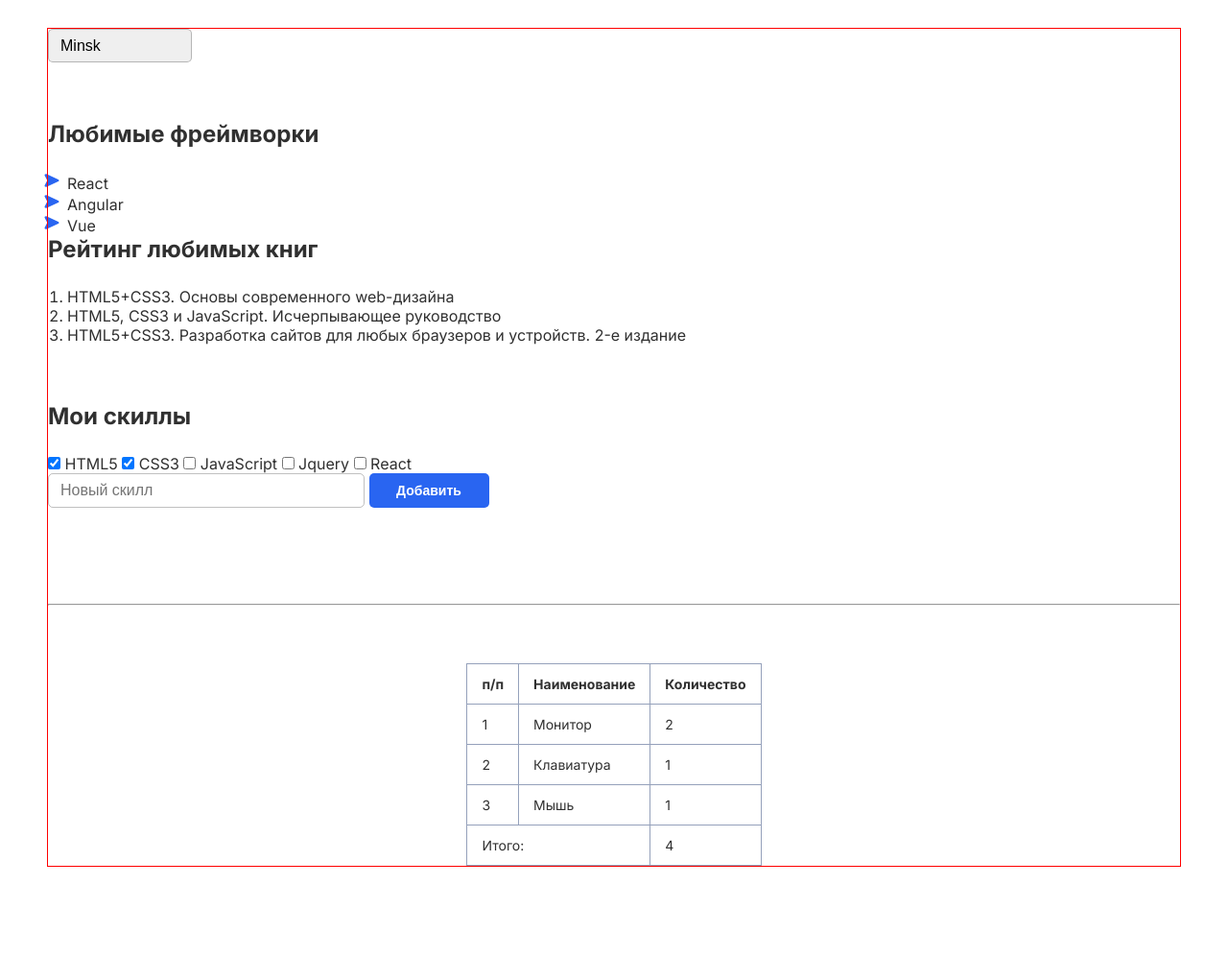
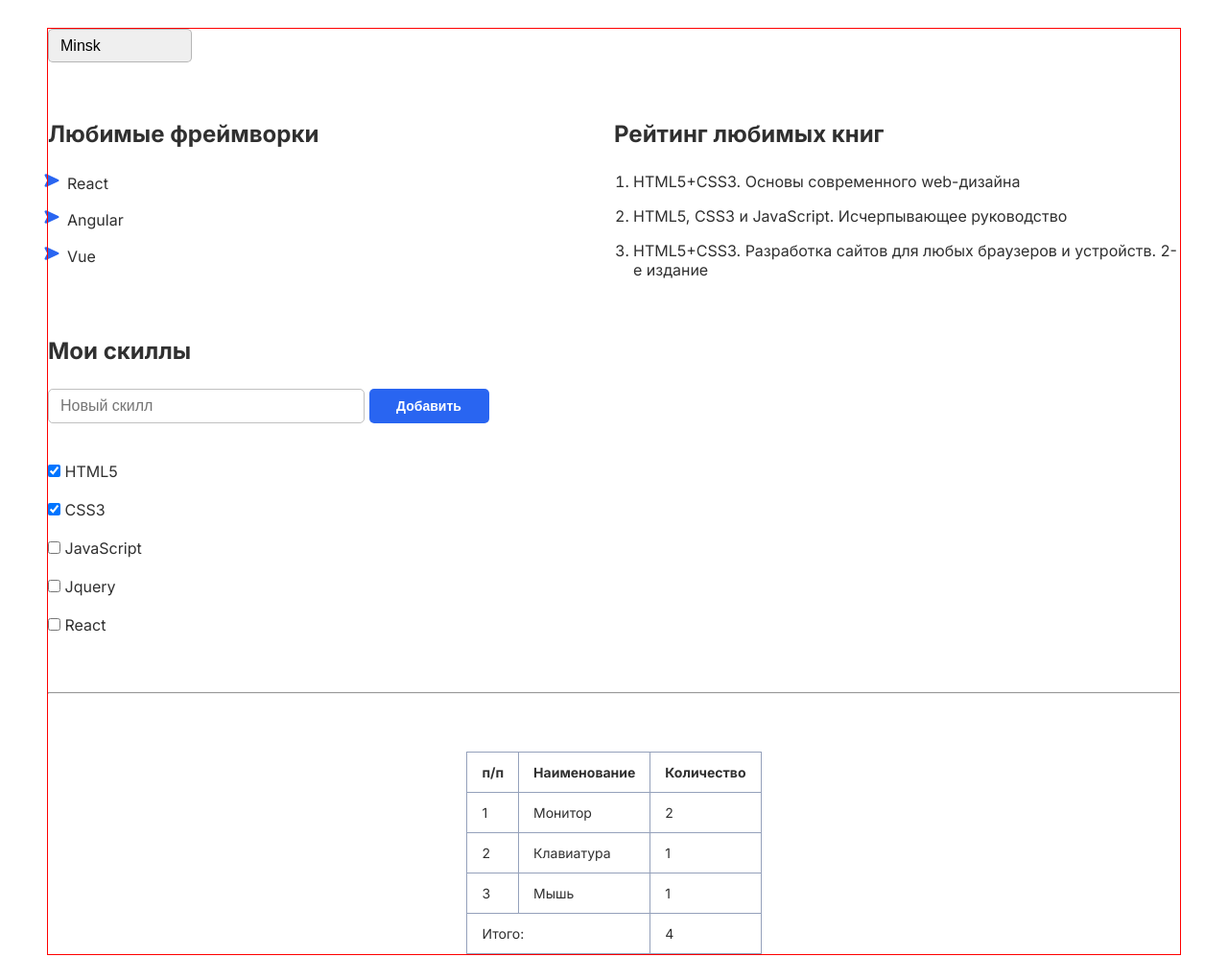
Before and after one commit to SuperVladWorld/3, a plain HTML site: page index.html in a window 1280 px wide. Shown: the part 940-1937 px from the top of the page at 96% size. Drawn offline with Linux system fonts and the light colour scheme; files whose address does not match are found by name.

Commit message:
complete task 2

```diff
--- a/style.css
+++ b/style.css
@@ -91,11 +91,14 @@ select {
 select:hover,
 .text-field:hover {
     /* 📍 Стили для выпадающего списка и текстового поля при наведении курсора */
+    border-color: rgba(41, 101, 241, 1);
 }
 
 
 .info-wrapper {
     /* 📍 Свойство flexbox для расположения 2-х списков в ряд */
+    display: flex;
+    flex-direction: row;
 }
 
 .section-title {
@@ -112,6 +115,9 @@ select:hover,
 .frameworks-list,
 .books-list {
     /* 📍 Свойства flexbox для отступов между элементами в списках */
+    display: flex;
+    flex-direction: column;
+    gap: 16px;
 }
 
 .frameworks-list {
@@ -123,10 +129,15 @@ select:hover,
 
 .skills-block {
     /* 📍 Свойства flexbox для расположения формы над элементами с классом .label */
+    display: flex;
+    flex-direction: column-reverse;
 }
 
 .skills {
     /* 📍 Свойства flexbox для расположения элементов с классом .label */
+    display: flex;
+    flex-direction: column;
+    gap: 20px;
 }
 
 .books-list {
@@ -169,6 +180,8 @@ form {
 
 .btn:hover {
     /* 📍 Стили для кнопки при наведении курсора */
+    background-color: rgba(41, 101, 241, 0.9);
+    cursor: pointer;
 }
 
 .line {
@@ -191,6 +204,7 @@ footer {
     background-color: rgba(163, 167, 255, 0.3);
     padding: 26px 0;
     /* 📍 Свойство для расположения ссылки горизонтально по центру */
+    text-align: center;
 }
 
 .footer-link {
@@ -202,4 +216,5 @@ footer {
 
 .footer-link:hover {
     /* 📍 Стили для ссылки при наведении курсора */
+    text-decoration: underline;
 }
```
